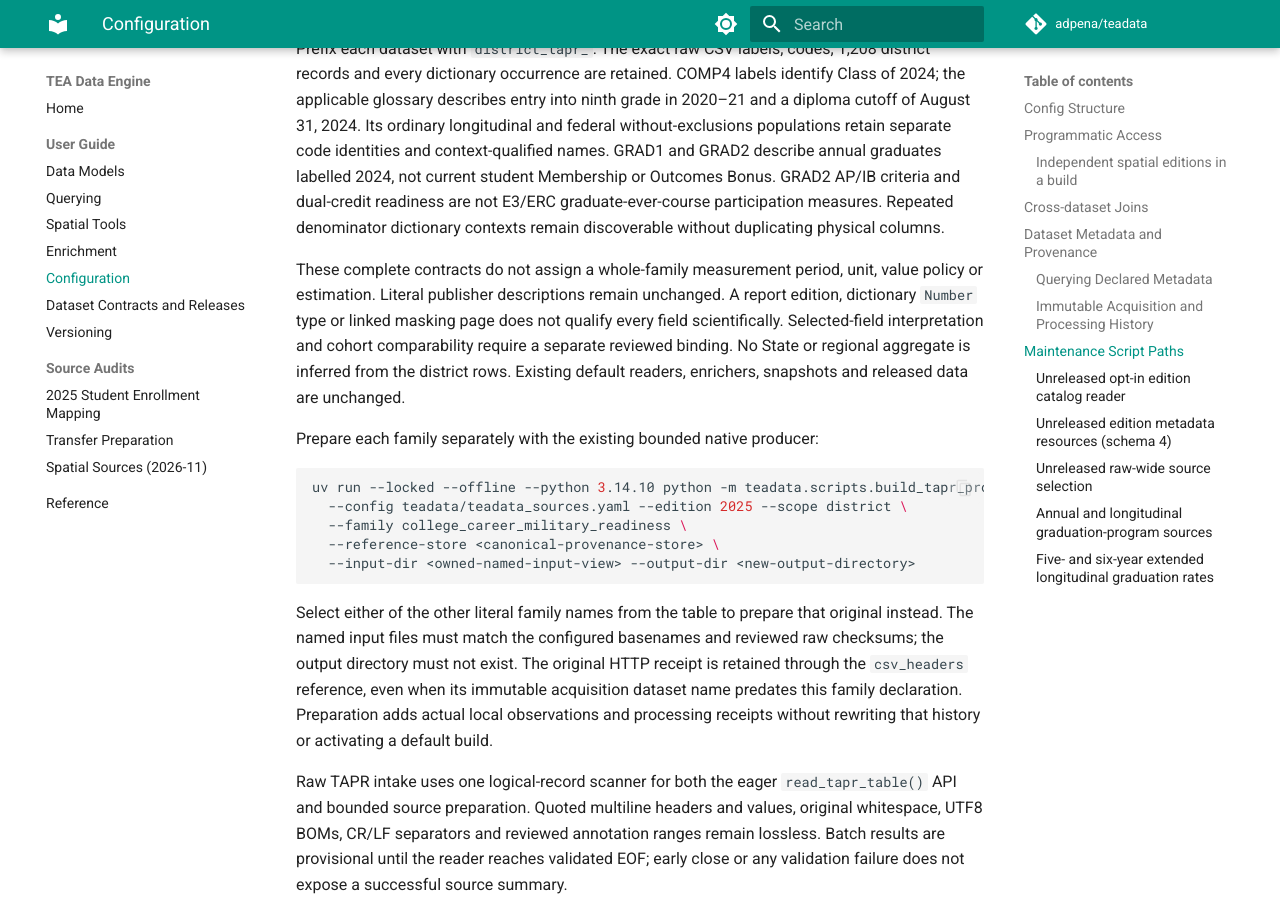
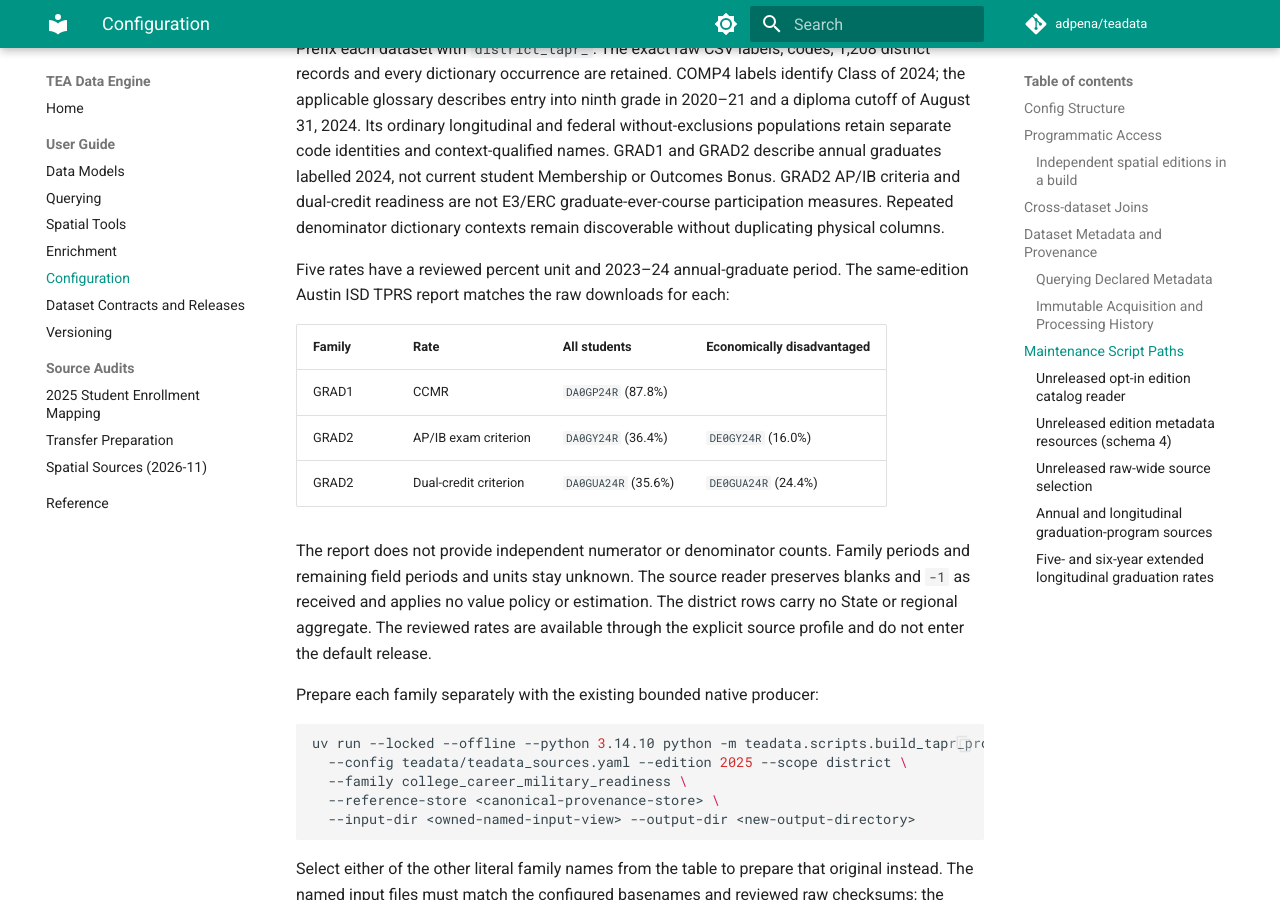
Before and after one commit to adpena/teadata, an MkDocs documentation site: the page built from docs/config.md, in a window 1280 px wide and 900 px high, scrolled down 12219 px. Built offline with MkDocs 1.6.1 and Material for MkDocs 9.7.7, drawn with Linux system fonts in a browser that asks for light colours; comment, search, counter and statistics services are not loaded.

Commit message:
Qualify selected district annual-graduate readiness rates

```diff
--- a/docs/config.md
+++ b/docs/config.md
@@ -564,13 +564,20 @@ GRAD2 AP/IB criteria and dual-credit readiness are not E3/ERC graduate-ever-cour
 participation measures. Repeated denominator dictionary contexts remain
 discoverable without duplicating physical columns.
 
-These complete contracts do not assign a whole-family measurement period,
-unit, value policy or estimation. Literal publisher descriptions remain
-unchanged. A report edition, dictionary `Number` type or linked masking page
-does not qualify every field scientifically. Selected-field interpretation and
-cohort comparability require a separate reviewed binding. No State or regional
-aggregate is inferred from the district rows. Existing default readers,
-enrichers, snapshots and released data are unchanged.
+Five rates have a reviewed percent unit and 2023–24 annual-graduate period.
+The same-edition Austin ISD TPRS report matches the raw downloads for each:
+
+| Family | Rate | All students | Economically disadvantaged |
+| --- | --- | --- | --- |
+| GRAD1 | CCMR | `DA0GP24R` (87.8%) | |
+| GRAD2 | AP/IB exam criterion | `DA0GY24R` (36.4%) | `DE0GY24R` (16.0%) |
+| GRAD2 | Dual-credit criterion | `DA0GUA24R` (35.6%) | `DE0GUA24R` (24.4%) |
+
+The report does not provide independent numerator or denominator counts. Family
+periods and remaining field periods and units stay unknown. The source reader
+preserves blanks and `-1` as received and applies no value policy or estimation.
+The district rows carry no State or regional aggregate. The reviewed rates are
+available through the explicit source profile and do not enter the default release.
 
 Prepare each family separately with the existing bounded native producer:
 
```
Also changed, not shown: 4 other files.
